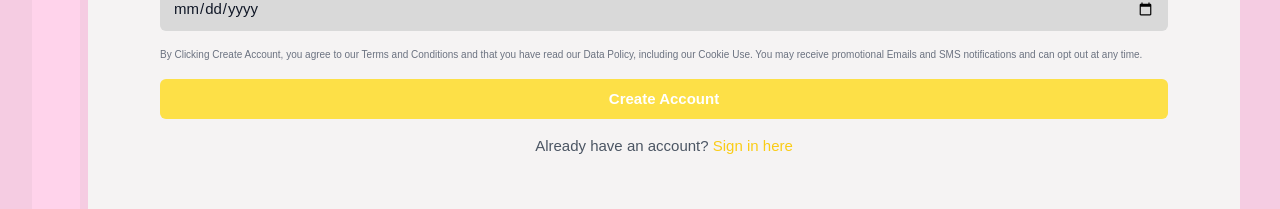
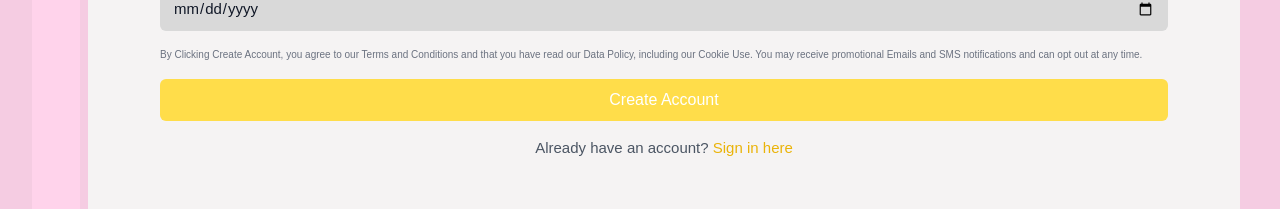
Before and after one commit to yram171/Give, a React (Create React App) app in the folder frontend/: page /create-account in a window 1280 px wide. Shown: the part 534-743 px from the top of the page. Built offline with nearby package versions, Linux system fonts and the light colour scheme; no server answers; a web font is replaced by a local one.

Commit message:
clicking on sign in here in create acc now goes back to login. adjusted some styling in create acc to match login

```diff
--- a/frontend/src/pages/CreateAccount.jsx
+++ b/frontend/src/pages/CreateAccount.jsx
@@ -231,7 +231,7 @@ const CreateAccount = () => {
                     <div>
                         <button
                         type="submit"
-                        className="group relative w-full flex justify-center py-2 px-4 border border-transparent font-extrabold rounded-md text-white bg-yellow-300 hover:bg-yellow-400 focus:outline-none focus:ring-2 focus:ring-offset-2 focus:ring-yellow-300 transition duration-150 ease-in-out"
+                        className="group relative w-full flex justify-center py-2 px-4 border border-transparent text-base rounded-md text-white bg-defaultYellow hover:bg-yellow-500 focus:outline-none focus:ring-2 focus:ring-offset-2 focus:ring-yellow-300 transition duration-150 ease-in-out"
                         >
                         Create Account
                         </button>
@@ -242,7 +242,8 @@ const CreateAccount = () => {
                             Already have an account?{' '}
                             <button
                                 type="button"
-                                className="font-medium text-yellow-400 hover:text-yellow-500 transition duration-150 ease-in-out"
+                                onClick={() => navigate('/')}
+                                className="font-medium text-yellow-500 hover:text-yellow-700 transition duration-150 ease-in-out"
                             >
                                 Sign in here
                             </button>
```
